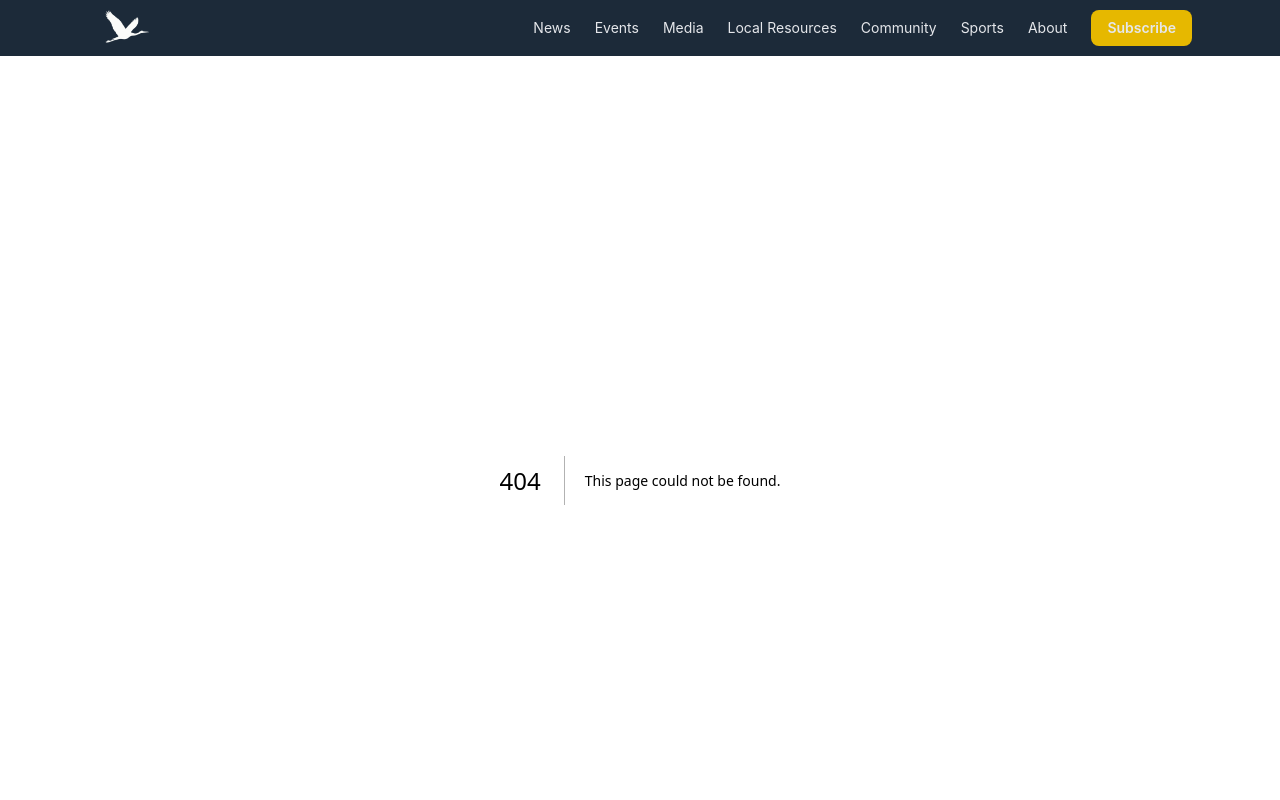
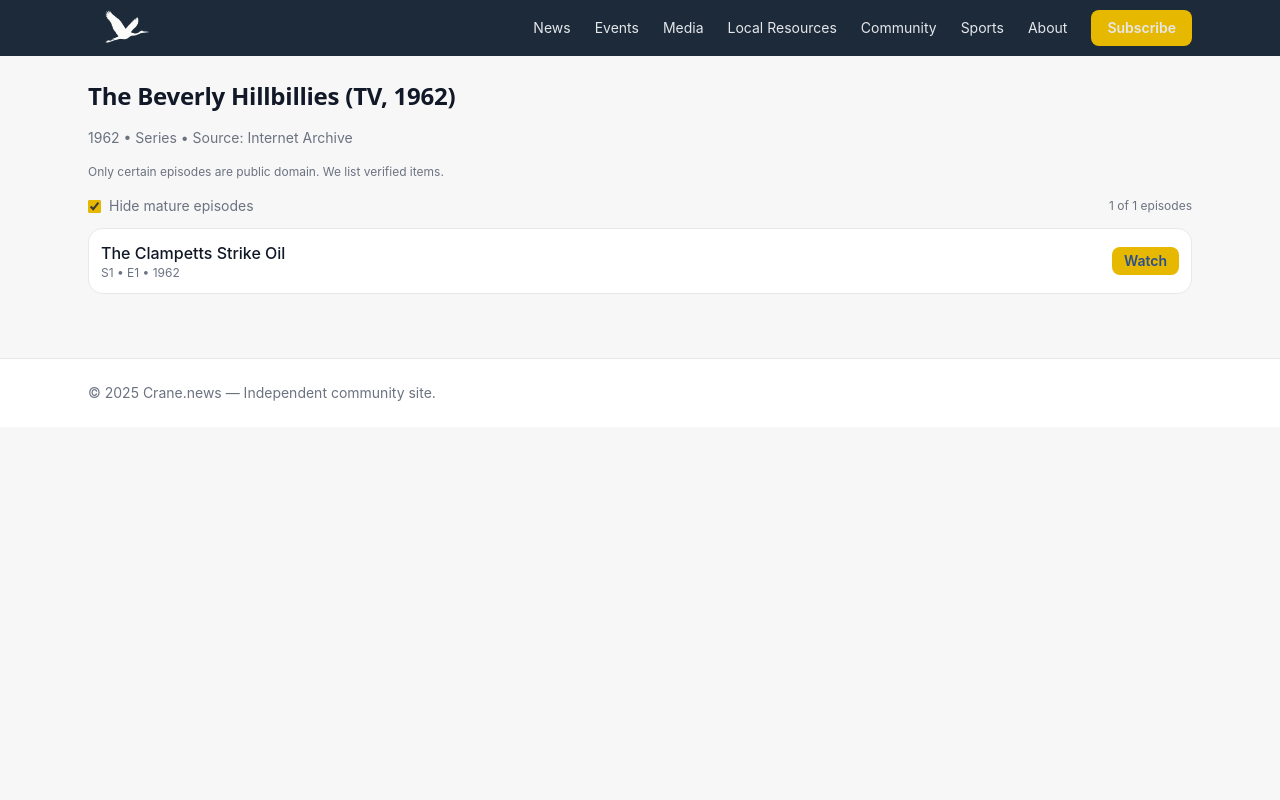
Before and after one commit to WarmMilkCodes/crane-news, a Next.js app: page /media/series/the-beverly-hillbillies-1962 in a window 1280 px wide. Before the commit this address had no page. Shown: the top 800 px of the page. Built offline with nearby package versions, Linux system fonts and the light colour scheme.

Commit message:
add TV series

```diff
--- a/src/app/media/Client.tsx
+++ b/src/app/media/Client.tsx
@@ -1,3 +1,4 @@
+// src/app/media/Client.tsx (client)
 "use client";
 
 import { useEffect, useMemo, useState } from "react";
@@ -7,29 +8,23 @@ import type { MediaItem } from "@/data/media";
 export default function MediaClient({ items }: { items: MediaItem[] }) {
   const [hideMature, setHideMature] = useState(true);
 
-  // Load preference once
   useEffect(() => {
-    try {
-      const v = localStorage.getItem("media_hide_mature");
+    const v = typeof window !== "undefined" ? localStorage.getItem("media_hide_mature") : null;
     if (v != null) setHideMature(v === "1");
-    } catch {}
   }, []);
-
-  // Persist preference
   useEffect(() => {
-    try {
-      localStorage.setItem("media_hide_mature", hideMature ? "1" : "0");
-    } catch {}
+    try { localStorage.setItem("media_hide_mature", hideMature ? "1" : "0"); } catch {}
   }, [hideMature]);
 
-  const filtered = useMemo(
-    () => (hideMature ? items.filter((m) => !m.mature) : items),
-    [items, hideMature]
-  );
+  const filtered = useMemo(() => {
+    if (!hideMature) return items;
+    // For series, hide only if the SERIES is flagged mature globally.
+    // (Per-episode mature flags are handled on the series page.)
+    return items.filter(m => !m.mature);
+  }, [items, hideMature]);
 
   return (
     <>
-      {/* Toggle row */}
       <div className="flex items-center justify-between gap-3">
         <label className="flex items-center gap-2 text-sm">
           <input
@@ -45,20 +40,16 @@ export default function MediaClient({ items }: { items: MediaItem[] }) {
         </div>
       </div>
 
-      {/* Grid */}
       <div className="grid sm:grid-cols-2 lg:grid-cols-3 gap-4">
-        {filtered.map((m) => (
+        {filtered.map((m) => {
+          const href = m.kind === "Series"
+            ? `/media/series/${m.id}`
+            : `/media/watch/${m.id}`;
+          return (
             <a
               key={m.id}
-            href={`/media/watch/${m.id}`}
-            className="
-              card p-0 overflow-hidden block group relative
-              transition-all duration-200 ease-out
-              shadow-md hover:shadow-2xl
-              hover:-translate-y-0.5 hover:scale-[1.02]
-              will-change-transform transform-gpu
-              focus:outline-none focus-visible:ring-2 focus-visible:ring-[var(--color-accent)]
-            "
+              href={href}
+              className="card p-0 overflow-hidden block group relative transition-all duration-200 ease-out shadow-md hover:shadow-2xl hover:-translate-y-0.5 hover:scale-[1.02] will-change-transform transform-gpu focus:outline-none focus-visible:ring-2 focus-visible:ring-[var(--color-accent)]"
             >
               <div className="relative w-full aspect-[2/3] bg-[var(--panel)]">
                 {m.poster ? (
@@ -75,15 +66,12 @@ export default function MediaClient({ items }: { items: MediaItem[] }) {
                   </div>
                 )}
 
-              {/* Mature badge */}
+                {/* Mature badge for whole item */}
                 {m.mature && (
                   <span className="absolute top-2 right-2 bg-red-600 text-white text-[10px] font-semibold px-2 py-1 rounded shadow-lg">
                     Mature
                   </span>
                 )}
-
-              {/* Accent glow on hover */}
-              <div className="pointer-events-none absolute inset-0 ring-0 ring-[var(--color-accent)]/40 rounded transition-all duration-200 group-hover:ring-[3px]" />
 
                 {/* Fade overlay */}
                 <div className="pointer-events-none absolute inset-0 bg-gradient-to-t from-black/90 via-black/40 to-transparent opacity-95 transition-opacity duration-200 group-hover:opacity-100" />
@@ -95,12 +83,13 @@ export default function MediaClient({ items }: { items: MediaItem[] }) {
                   </div>
                   <div className="text-xs text-white/80">
                     {m.year ? `${m.year} • ` : ""}
-                  {m.kind} • {m.source}
+                    {m.kind}{m.kind === "Series" ? ` • ${("episodes" in m ? m.episodes.length : 0)} eps` : ""} • {m.source}
                   </div>
                 </div>
               </div>
             </a>
-        ))}
+          );
+        })}
       </div>
     </>
   );
--- a/src/app/media/page.tsx
+++ b/src/app/media/page.tsx
@@ -1,9 +1,10 @@
+// src/app/media/page.tsx (server)
 import { media } from "@/data/media";
 import MediaClient from "./Client";
 
 export const metadata = {
   title: "Media — Crane.news",
-  description: "A curated selection of public-domain movies and shorts.",
+  description: "A curated selection of public-domain movies, shorts, and series.",
 };
 
 export default function MediaPage() {
@@ -14,21 +15,22 @@ export default function MediaPage() {
       <div className="panel p-4 bg-[var(--color-surface2)] border-l-4 border-[var(--color-accent)]">
         <div className="font-semibold text-lg">Coming Soon: Live TV-Style Broadcast</div>
         <p className="text-sm text-[var(--color-muted)] mt-1">
-          We’re working on adding a continuous, scheduled live channel with local
-          news, events, and curated classic programming — just like a real TV
-          station. Stay tuned for the launch and in the meantime enjoy our on-demand videos.
+          We’re working on a continuous, scheduled live channel with local news, events,
+          and curated classics. Stay tuned — and enjoy our on-demand library.
         </p>
       </div>
 
       <p className="text-sm text-[var(--color-muted)]">
-        Public-domain films and shorts, streamed for the community. Sources include Internet Archive, Library of Congress, and NASA.
+        Public-domain films and shorts, plus series with verified PD episodes.
+        Sources include Internet Archive, Library of Congress, and NASA.
       </p>
 
-      {/* Client-side: toggle + filtered grid */}
+      {/* Client-side grid with hide-mature toggle */}
       <MediaClient items={media} />
 
       <div className="panel p-3 text-xs text-[var(--color-muted)]">
-        Note: We curate works believed to be in the U.S. public domain or U.S. government works. If you are a rights holder and have a concern, contact us for review.
+        Note: We list works believed PD in the U.S. or U.S. government works.
+        If you are a rights holder with concerns, contact us for review.
       </div>
     </section>
   );
--- /dev/null
+++ b/src/app/media/series/[id]/page.tsx
@@ -0,0 +1,35 @@
+import { media, type Series } from "@/data/media";
+import SeriesClient from "./series-client";
+
+export function generateStaticParams() {
+  return media
+    .filter((m): m is Series => m.kind === "Series")
+    .map((s) => ({ id: s.id }));
+}
+
+export default async function SeriesPage({
+  params,
+}: {
+  params: Promise<{ id: string }>;
+}) {
+  const { id } = await params; // ✅ await the promise
+  const series = media.find(
+    (m): m is Series => m.kind === "Series" && m.id === id
+  );
+
+  if (!series) return <div className="panel p-4">Not found.</div>;
+
+  return (
+    <section className="space-y-4">
+      <h1 className="h-serif text-2xl">{series.title}</h1>
+      <div className="text-sm text-[var(--color-muted)]">
+        {series.year ? `${series.year} • ` : ""}Series • Source: {series.source}
+      </div>
+      {series.notes && (
+        <div className="text-xs text-[var(--color-muted)]">{series.notes}</div>
+      )}
+
+      <SeriesClient series={series} />
+    </section>
+  );
+}
--- /dev/null
+++ b/src/app/media/series/[id]/series-client.tsx
@@ -0,0 +1,74 @@
+// src/app/media/series/[id]/series-client.tsx
+"use client";
+
+import { useEffect, useMemo, useState } from "react";
+import Link from "next/link";
+import type { Series } from "@/data/media";
+
+export default function SeriesClient({ series }: { series: Series }) {
+  const [hideMature, setHideMature] = useState(true);
+
+  useEffect(() => {
+    const v = localStorage.getItem(`series_hide_mature_${series.id}`);
+    if (v != null) setHideMature(v === "1");
+  }, [series.id]);
+  useEffect(() => {
+    localStorage.setItem(`series_hide_mature_${series.id}`, hideMature ? "1" : "0");
+  }, [hideMature, series.id]);
+
+  const eps = useMemo(() => {
+    const list = [...series.episodes].sort((a, b) =>
+      (a.season ?? 0) - (b.season ?? 0) || (a.episode ?? 0) - (b.episode ?? 0)
+    );
+    return hideMature ? list.filter(e => !(e.mature ?? series.mature)) : list;
+  }, [series, hideMature]);
+
+  return (
+    <div className="space-y-3">
+      <div className="flex items-center justify-between gap-3">
+        <label className="flex items-center gap-2 text-sm">
+          <input
+            type="checkbox"
+            checked={hideMature}
+            onChange={(e) => setHideMature(e.target.checked)}
+            className="accent-[var(--color-accent)]"
+          />
+          <span className="text-[var(--color-muted)]">Hide mature episodes</span>
+        </label>
+        <div className="text-xs text-[var(--color-muted)]">
+          {eps.length} of {series.episodes.length} episodes
+        </div>
+      </div>
+
+      <ul className="space-y-2">
+        {eps.map((e) => {
+          const label = [
+            e.season != null ? `S${e.season}` : null,
+            e.episode != null ? `E${e.episode}` : null,
+            e.year ?? null
+          ].filter(Boolean).join(" • ");
+          return (
+            <li key={e.id} className="card p-3 flex items-center justify-between gap-3">
+              <div>
+                <div className="font-medium">{e.title}</div>
+                <div className="text-xs text-[var(--color-muted)]">{label || "Episode"}</div>
+                {e.notes && <div className="text-xs text-[var(--color-muted)] mt-1">{e.notes}</div>}
+              </div>
+              <div className="flex items-center gap-2">
+                {(e.mature ?? series.mature) && (
+                  <span className="tag tag--gold bg-red-600 text-white">Mature</span>
+                )}
+                <Link
+                  href={`/media/series/${series.id}/watch/${e.id}`}
+                  className="btn-primary px-3 py-1 text-sm"
+                >
+                  Watch
+                </Link>
+              </div>
+            </li>
+          );
+        })}
+      </ul>
+    </div>
+  );
+}
--- /dev/null
+++ b/src/app/media/series/[id]/watch/[ep]/page.tsx
@@ -0,0 +1,55 @@
+import { media, type Series } from "@/data/media";
+import Player from "@/app/media/watch/[id]/player";
+
+export function generateStaticParams() {
+  const params: { id: string; ep: string }[] = [];
+  media.forEach((m) => {
+    if (m.kind === "Series") {
+      m.episodes.forEach((e) => params.push({ id: m.id, ep: e.id }));
+    }
+  });
+  return params;
+}
+
+export default async function EpisodeWatch({
+  params,
+}: {
+  params: Promise<{ id: string; ep: string }>;
+}) {
+  const { id, ep } = await params; // ✅ await the promise
+
+  const series = media.find(
+    (m): m is Series => m.kind === "Series" && m.id === id
+  );
+  if (!series) return <div className="panel p-4">Not found.</div>;
+
+  const episode = series.episodes.find((e) => e.id === ep);
+  if (!episode) return <div className="panel p-4">Episode not found.</div>;
+
+  const isMature = (episode.mature ?? series.mature) === true;
+
+  return (
+    <section className="space-y-3">
+      <h1 className="h-serif text-2xl">{series.title}</h1>
+      <div className="text-sm text-[var(--color-muted)]">
+        {episode.season ? `S${episode.season}` : ""}
+        {episode.season && episode.episode ? " • " : ""}
+        {episode.episode ? `E${episode.episode}` : ""}
+        {(episode.season || episode.episode) && episode.year ? " • " : ""}
+        {episode.year ?? ""}
+      </div>
+
+      {isMature && (
+        <div className="p-3 bg-red-900/40 border border-red-600 rounded text-sm text-red-100">
+          ⚠️ This episode may not be suitable for young viewers.
+        </div>
+      )}
+
+      <Player src={episode.url} captions={episode.captions} />
+
+      {episode.notes && (
+        <p className="text-xs text-[var(--color-muted)]">{episode.notes}</p>
+      )}
+    </section>
+  );
+}
--- a/src/app/media/watch/[id]/page.tsx
+++ b/src/app/media/watch/[id]/page.tsx
@@ -1,27 +1,32 @@
 import { media } from "@/data/media";
 import Player from "./player";
+import { redirect } from "next/navigation";
 
-export const metadata = {
-  title: "Watch — Crane.news",
-};
+export const metadata = { title: "Watch — Crane.news" };
 
 export function generateStaticParams() {
-  return media.map((m) => ({ id: m.id }));
+  return media
+    // only generate watch pages for items that are not Series
+    .filter((m) => m.kind !== "Series")
+    .map((m) => ({ id: m.id }));
 }
 
 export default async function Watch({
   params,
 }: {
-  // In your setup, PageProps['params'] is a Promise — so type it that way:
   params: Promise<{ id: string }>;
 }) {
-  const { id } = await params; // ✅ satisfy the Promise type
+  const { id } = await params;
   const item = media.find((m) => m.id === id);
 
-  if (!item) {
-    return <div className="panel p-4">Not found.</div>;
+  if (!item) return <div className="panel p-4">Not found.</div>;
+
+  // If it's a Series, send users to the series page instead
+  if (item.kind === "Series") {
+    redirect(`/media/series/${item.id}`);
   }
 
+  // From here, TypeScript knows `item` is Movie/Short/PSA (has url/captions)
   return (
     <section className="space-y-3">
       <h1 className="h-serif text-2xl">{item.title}</h1>
@@ -30,12 +35,11 @@ export default async function Watch({
         {item.kind} • Source: {item.source}
       </div>
 
-        {/* Mature Content Warning */}
-        {item.mature && (
-            <div className="p-3 bg-red-900/40 border border-red-600 rounded text-sm text-red-100">
-                This film may contain content not suitable for young viewers.
-            </div>
-        )}
+      {item.mature && (
+        <div className="p-3 bg-red-900/40 border border-red-600 rounded text-sm text-red-100">
+          ⚠️ This film may contain content not suitable for young viewers.
+        </div>
+      )}
 
       <Player src={item.url} captions={item.captions} />
 
--- a/src/data/media.ts
+++ b/src/data/media.ts
@@ -1,16 +1,40 @@
 // src/data/media.ts
-export type MediaItem = {
+export type MediaItemBase = {
   id: string;
   title: string;
   year?: number;
-  kind: "Movie" | "Show" | "Other";
-  source: "Internet Archive" | "Library of Congress" | "NASA" | "PublicDomainMovies.net" | "Other";
+  source: "Internet Archive" | "Library of Congress" | "NASA" | "Other";
   poster?: string;                 // /media/*.jpg (optional)
-  url: string;                     // direct mp4 or HLS master.m3u8
-  captions?: string;               // WebVTT
   notes?: string;                  // licensing/source notes
-  mature: boolean;
+  mature?: boolean;                 // Applies to full movie or entire series (default)
+  tags?: string[];                 // Horror, B&W, etc
 };
+
+export type MovieOrShort = MediaItemBase & {
+    kind: "Movie" | "Short" | "PSA";
+    url: string;        // direct MP4 or HLS master
+    captions?: string;
+};
+
+export type Episode = {
+    id: string;     // unique within the series
+    title: string;
+    season?: number;
+    episode?: number;
+    year?: number;
+    url: string;
+    captions?: string;
+    notes?: string;
+    mature?: boolean;       // overrides series.mature per-episode
+    source?: string;        // optional override if different IA item
+};
+
+export type Series = MediaItemBase & {
+    kind: "Series";
+    episodes: Episode[];    // at least one PD episode
+};
+
+export type MediaItem = MovieOrShort | Series;
 
 export const media: MediaItem[] = [
   {
@@ -78,9 +102,26 @@ export const media: MediaItem[] = [
     title: "McLintock",
     year: 1963,
     kind: "Movie",
-    source: "PublicDomainMovies.net",
+    source: "Other",
     poster: "/mclintock.jpg",
     url: "https://publicdomainmovie.net/movie.php?id=Mclintock.avi&type=.mp4",
     mature: false
+  },
+  {
+    id: "the-beverly-hillbillies-1962",
+    title: "The Beverly Hillbillies (TV, 1962)",
+    year: 1962,
+    kind: "Series",
+    source: "Internet Archive",
+    poster: "/the-beverly-hillbillies.jpg",
+    notes: "Only certain episodes are public domain. We list verified items.",
+    episodes: [
+        {
+            id: "s01e01",
+            title: "The Clampetts Strike Oil",
+            season: 1, episode: 1, year: 1962,
+            url: "https://archive.org/download/Beverly_Hillbillies_Ep01_The_Clampetts_Strike_Oil/BH01_The_Clampetts_Strike_Oil_512kb.mp4",
+        }
+    ]
   }
 ];
```
Also changed, not shown: public/the-beverly-hillbillies.jpg (added). Lines whose indentation alone changed are shown as unchanged.
